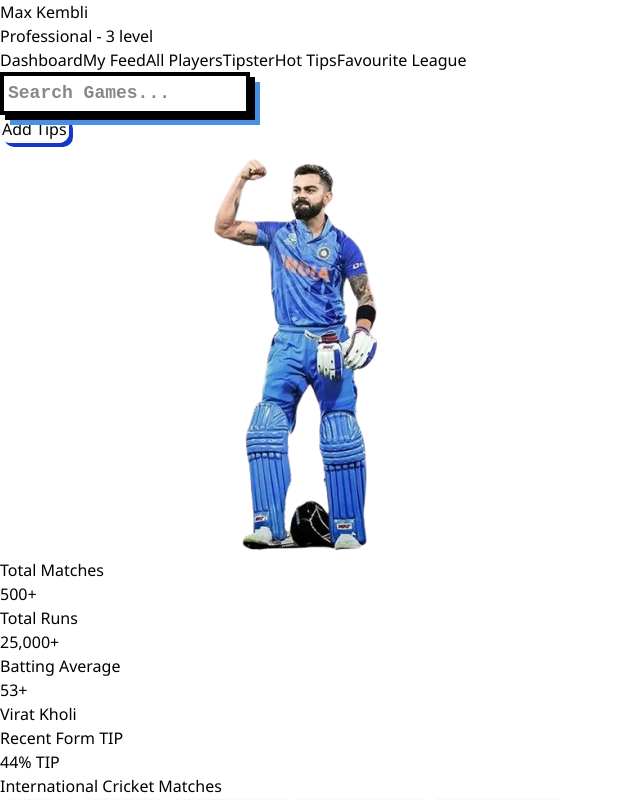
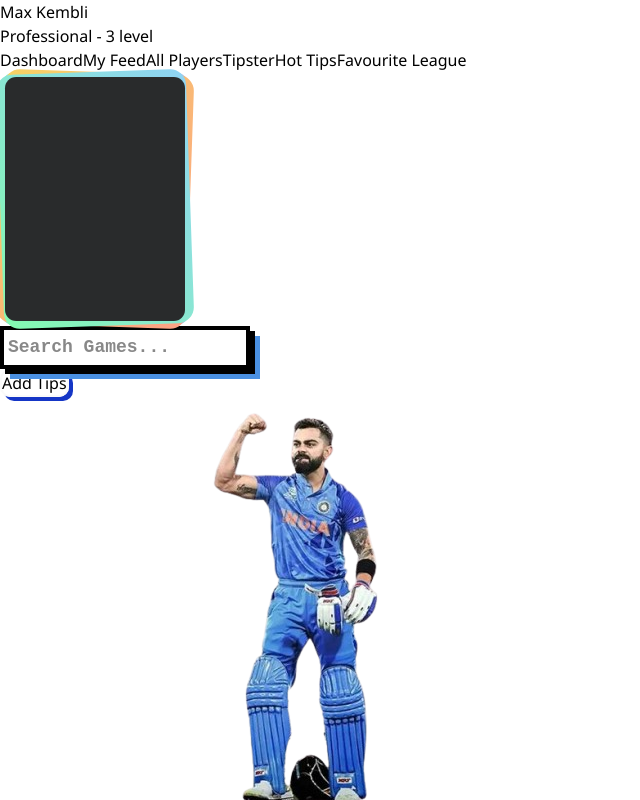
Before and after one commit to divyesh123-jain/CrickNet, a React (Vite) app: page /dashboard in a window 1280 px wide. Shown: the top 800 px of the page, without its empty margins (0-640 px from the left). Built offline with nearby package versions, Linux system fonts and the light colour scheme.

Commit message:
added card

```diff
--- a/src/App.css
+++ b/src/App.css
@@ -370,3 +370,74 @@
       border-color: #4a90e2;
     }
   }
+
+  .card1 {
+  --background: linear-gradient(to right, #74ebd5 0%, #acb6e5 100%);
+  width: 190px;
+  height: 254px;
+  padding: 5px;
+  border-radius: 1rem;
+  overflow: visible;
+  background: #74ebd5;
+  background: var(--background);
+  position: relative;
+  z-index: 1;
+}
+
+.card1::before,
+.card1::after {
+  content: "";
+  position: absolute;
+  top: 0;
+  left: 0;
+  width: 100%;
+  height: 100%;
+  border-radius: 1rem;
+  z-index: -1;
+}
+
+.card1::before {
+  background: linear-gradient(to bottom right, #f6d365 0%, #fda085 100%);
+  transform: rotate(2deg);
+}
+
+.card1::after {
+  background: linear-gradient(to top right, #84fab0 0%, #8fd3f4 100%);
+  transform: rotate(-2deg);
+}
+
+.card1-info {
+  --color: #292b2c;
+  background: var(--color);
+  color: #fff;
+  display: flex;
+  justify-content: center;
+  align-items: center;
+  width: 100%;
+  height: 100%;
+  overflow: visible;
+  border-radius: 0.7rem;
+  position: relative;
+  z-index: 2;
+}
+
+.card1 .title {
+  font-weight: bold;
+  letter-spacing: 0.1em;
+  transition: opacity 0.5s;
+}
+
+/* Default text */
+.card1 .magic {
+  opacity: 0;
+  transition: opacity 0.5s;
+}
+
+/* Show "Magic Card" on hover */
+.card1:hover .magic {
+  opacity: 1;
+}
+
+.card1:hover .title {
+  opacity: 0;
+}
--- a/src/components/Dashboard/Dashboard.tsx
+++ b/src/components/Dashboard/Dashboard.tsx
@@ -1,6 +1,7 @@
 
 import { Link, Outlet } from 'react-router-dom'
 import Notification from '../Notifications/Notification'
+import vk from "../../assets/vk.png"
 export default function Dashboard() {
   return (
     <div className='bg-[#5b5c64] w-full'>
@@ -28,6 +29,18 @@
                       <Link to={"/"} className=" hover:shadow-md text-black flex justify-start  items-center font-semibold py-2 px-4 hover:bg-green-200 mx-2 rounded-md duration-300">Favourite League</Link>
                     </ul>
                   </nav>
+
+                  <div className="card1 flex justify-center items-center w-full md:w-auto flex-col p-4 md:h-[350px] rounded-lg shadow-md mt-6">
+  <div className="card1-info">
+
+
+    <p className="magic">
+    <img src={vk} alt="Player" className=" rounded-lg transition-all duration-300 hover:scale-110" />
+    </p>
+  </div>
+
+</div>
+
                 </aside>
 
 
```
Also changed, not shown: src/assets/vk.png (added).
